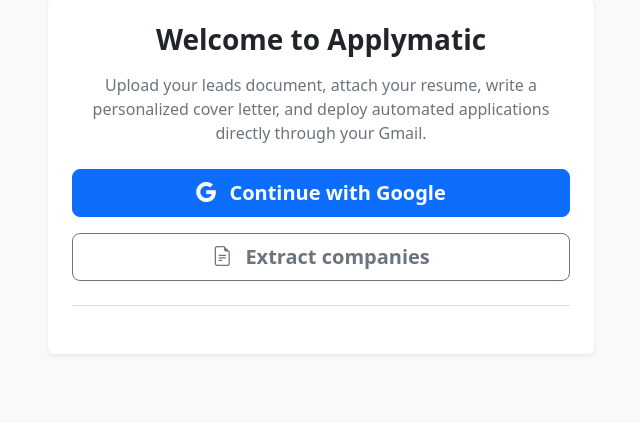
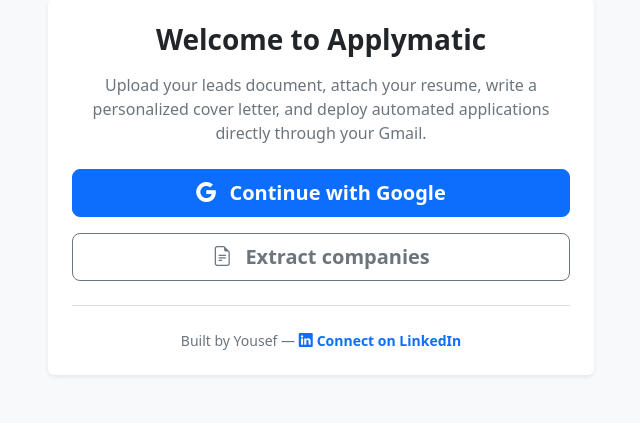
Before and after one commit to Yousef10p/Applymatic, a Django app: page / in a window 1280 px wide. Shown: the part 154-577 px from the top of the page, without its empty margins (319-959 px from the left). Run offline with Django 5.2, Linux system fonts and the light colour scheme.

Commit message:
refined landing page

```diff
--- a/apps/templates/core/landing.html
+++ b/apps/templates/core/landing.html
@@ -20,10 +20,15 @@
             </a>
           </div>
 
-          <hr class="my-4 border-secondary">
+          <hr class="my-4 border-secondary opacity-25">
 
-          <small class="text-secondary d-block">
+          <small class="text-secondary d-block mt-2">
+            Built by Yousef —
+            <a href="https://www.linkedin.com/in/yousef-alogiely-29389b283/" target="_blank" class="text-decoration-none fw-bold text-primary">
+              <i class="bi bi-linkedin me-1"></i>Connect on LinkedIn
+            </a>
           </small>
+
         </div>
       </div>
     </div>
```
